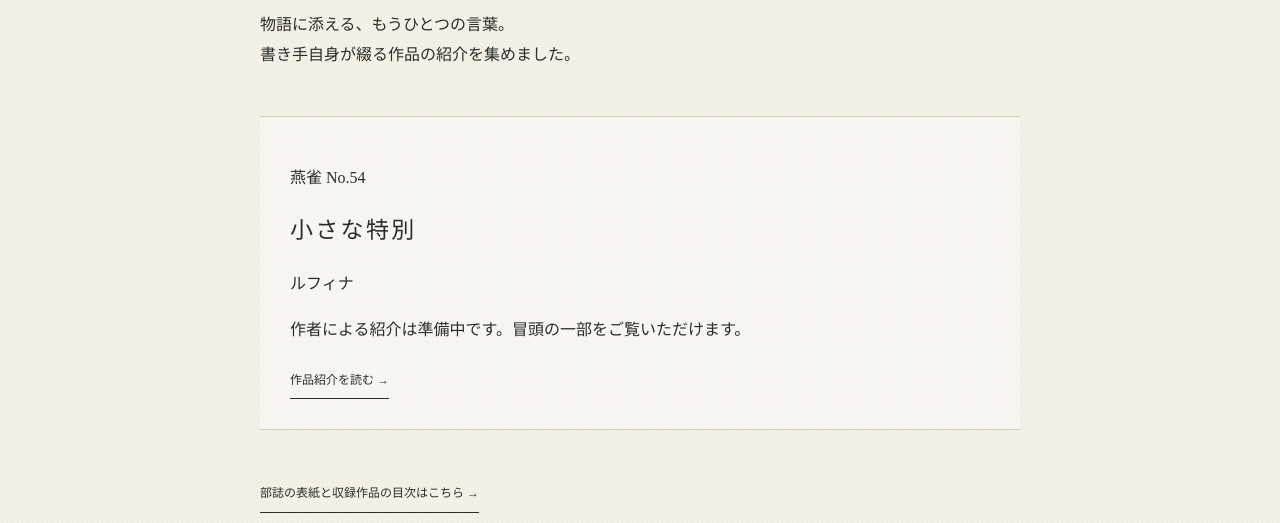
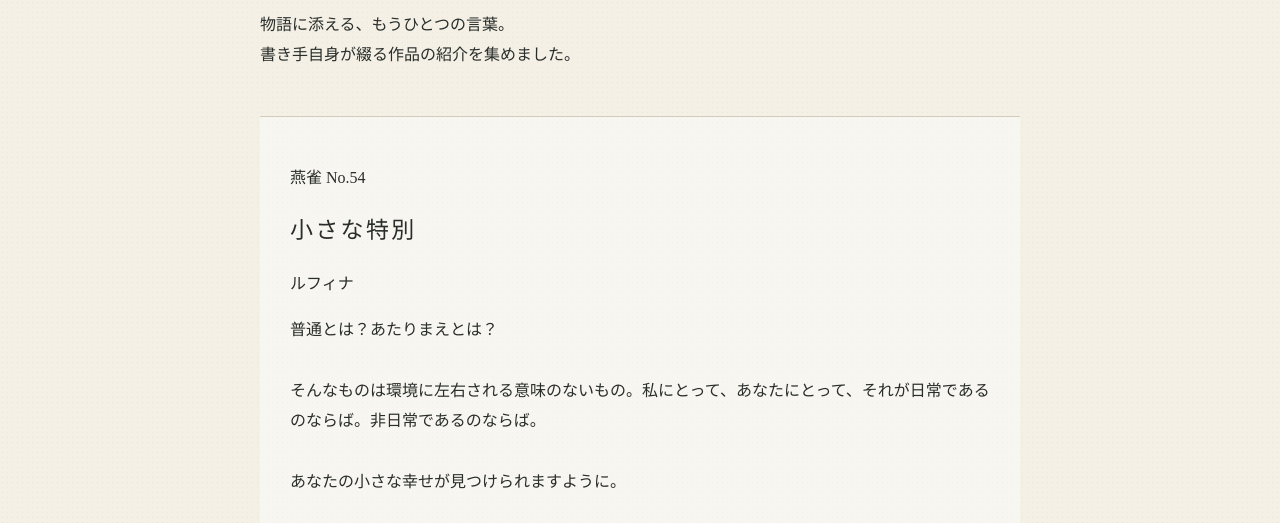
Before and after one commit to kanabun-bun/lit-club-website, a plain HTML site: page works.html in a window 1280 px wide. Shown: the part 270-793 px from the top of the page. Drawn offline with Linux system fonts and the light colour scheme.

Commit message:
Automatically display author introductions from individual work pages

```diff
--- a/works.html
+++ b/works.html
@@ -89,6 +89,16 @@
 <main id="main" class="wrap"><article class="story"><p class="eyebrow">書き手の言葉 / STORIES</p><h2 style="font-size:40px">作品紹介</h2><p>物語に添える、もうひとつの言葉。<br>書き手自身が綴る作品の紹介を集めました。</p><div id="work-list"></div><noscript><a href="chiisana-tokubetsu.html">小さな特別 — ルフィナ</a></noscript><a class="action" href="books.html">部誌の表紙と収録作品の目次はこちら →</a></article></main><footer class="footer"><div class="wrap footer-inner"><div class="footer-brand">文藝部</div><a href="#top">頁のはじめへ ↑</a></div></footer><script>
 // 希望する作者の作品紹介を追加します。1件をコピーして各項目を書き換えてください。
 // 紹介文の本体はurlで指定したHTMLの「作者から」欄に書きます。
-const WORKS = [{title:"小さな特別",author:"ルフィナ",issue:"燕雀 No.54",url:"chiisana-tokubetsu.html",summary:"作者による紹介は準備中です。冒頭の一部をご覧いただけます。"}];
-for(const work of WORKS){const card=document.createElement('section');card.className='author-note reveal';for(const [tag,text] of [['p',work.issue],['h2',work.title],['p',work.author],['p',work.summary]]){const el=document.createElement(tag);el.textContent=text;card.append(el);}const url=new URL(work.url,location.href);if(url.origin!==location.origin)continue;const a=document.createElement('a');a.className='action';a.href=url.href;a.textContent='作品紹介を読む →';card.append(a);document.getElementById('work-list').append(card);}
+const WORKS = [{title:"小さな特別",author:"ルフィナ",issue:"燕雀 No.54",url:"chiisana-tokubetsu.html",summary:"作者の紹介文は「作品紹介を読む」からご覧いただけます。"}];
+for(const work of WORKS){const card=document.createElement('section');card.className='author-note reveal';for(const [tag,text] of [['p',work.issue],['h2',work.title],['p',work.author],['p',work.summary]]){const el=document.createElement(tag);el.textContent=text;card.append(el);}const url=new URL(work.url,location.href);if(url.origin!==location.origin)continue;const a=document.createElement('a');a.className='action';a.href=url.href;a.textContent='作品紹介を読む →';card.append(a);document.getElementById('work-list').append(card);
+const summary = card.querySelectorAll('p')[2];
+fetch(url.href, {cache:'no-store'}).then(response => {if(!response.ok)throw new Error('Introduction unavailable');return response.text();}).then(html => {
+ const doc = new DOMParser().parseFromString(html,'text/html');
+ const first = doc.getElementById('author-introduction');
+ if(!first)return;
+ const paragraphs = [];
+ for(let node=first;node && node.tagName==='P';node=node.nextElementSibling){const text=node.textContent.trim();if(text)paragraphs.push(text);}
+ if(paragraphs.length)summary.textContent=paragraphs.join('\n\n');
+}).catch(()=>{});
+}
 </script></body></html>
```
